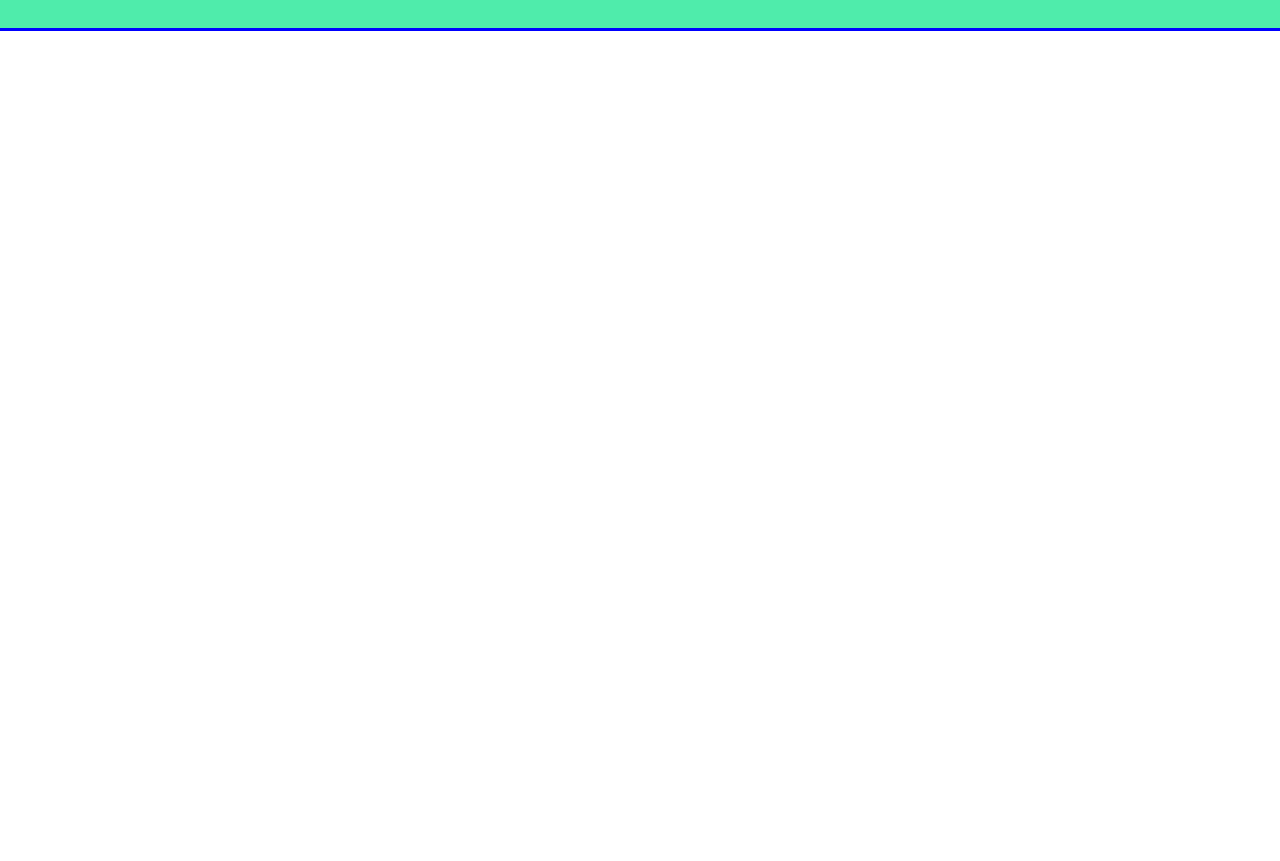
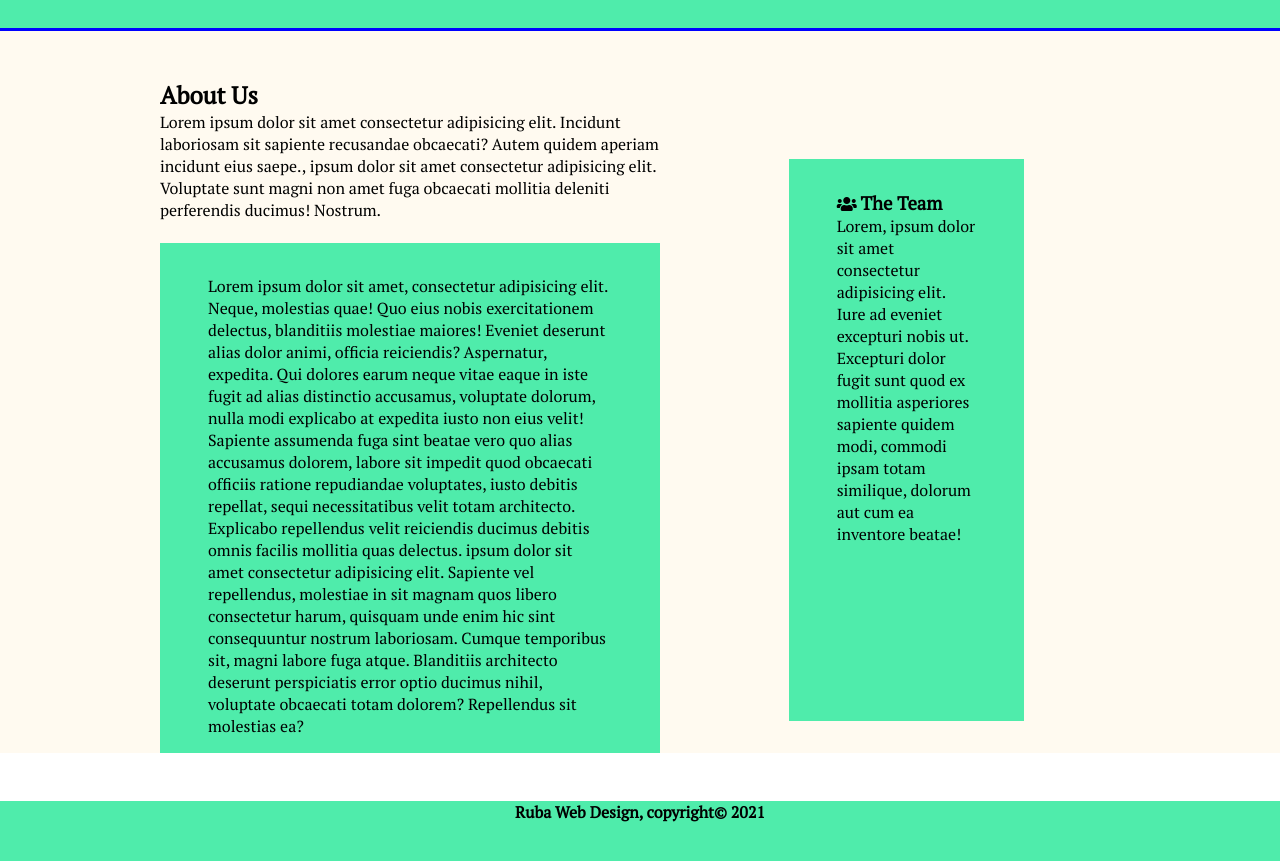
Before and after one commit to Rubaraja-r/email-newsletter, a plain HTML site: page about.html in a window 1280 px wide. Shown: the part 49-910 px from the top of the page. Before the commit the page ends 800 px from the top, so only its background shows below. Drawn offline with Linux system fonts and the light colour scheme.

Commit message:
About Page created

```diff
--- a/about.html
+++ b/about.html
@@ -21,12 +21,27 @@
               <li><a href="#"class="active">Services</a></li>
           </ul>
         </div>
+
     </nav>
-    <section class="Aboutus">
-        <div>
-
+    <section class="aboutUs">
+        <div class="segment">
+            <h2>About Us</h2>
+            <p>Lorem ipsum dolor sit amet consectetur adipisicing elit. Incidunt laboriosam sit sapiente recusandae obcaecati? Autem quidem aperiam incidunt eius saepe., ipsum dolor sit amet consectetur adipisicing elit. Voluptate sunt magni non amet fuga obcaecati mollitia deleniti perferendis ducimus! Nostrum.</p>
+            &nbsp;
+            <div class="alx">
+            <p>Lorem ipsum dolor sit amet, consectetur adipisicing elit. Neque, molestias quae! Quo eius nobis exercitationem delectus, blanditiis molestiae maiores! Eveniet deserunt alias dolor animi, officia reiciendis? Aspernatur, expedita. Qui dolores earum neque vitae eaque in iste fugit ad alias distinctio accusamus, voluptate dolorum, nulla modi explicabo at expedita iusto non eius velit! Sapiente assumenda fuga sint beatae vero quo alias accusamus dolorem, labore sit impedit quod obcaecati officiis ratione repudiandae voluptates, iusto debitis repellat, sequi necessitatibus velit totam architecto. Explicabo repellendus velit reiciendis ducimus debitis omnis facilis mollitia quas delectus. ipsum dolor sit amet consectetur adipisicing elit. Sapiente vel repellendus, molestiae in sit magnam quos libero consectetur harum, quisquam unde enim hic sint consequuntur nostrum laboriosam. Cumque temporibus sit, magni labore fuga atque. Blanditiis architecto deserunt perspiciatis error optio ducimus nihil, voluptate obcaecati totam dolorem? Repellendus sit molestias ea?</p>
+            </div>
+        </div>
+         &nbsp;
+        <div class="segments">
+            <i class="fas fa-users"></i>
+            <h3>The Team</h3>
+            <p>Lorem, ipsum dolor sit amet consectetur adipisicing elit. Iure ad eveniet excepturi nobis ut. Excepturi dolor fugit sunt quod ex mollitia asperiores sapiente quidem modi, commodi ipsam totam similique, dolorum aut cum ea inventore beatae!</p>
         </div>
 
     </section>
+    <footer>
+        <div class="cont"> <p>Ruba Web Design, copyright&copy 2021</p></div>
+    </footer>
 </body>
 </html>
--- a/styles/Style.css
+++ b/styles/Style.css
@@ -156,11 +156,53 @@ footer{
     text-align: center;
     font-weight: bold;
 }
-.cards .container.card {
-    width: 30%;
-
+.cards p{
+    width:90%;
 }
 .cards .container.card p{
     text-align:center;
     font-size: 1rem;
+
 }
+section.aboutUs {
+    min-height: 10rem;
+    display:inline-flex;
+    margin-bottom: 3rem;
+    background: floralwhite;
+}
+section .segment{
+
+    font-size: 1rem;
+    margin-left: 10rem;
+    margin-top: 3rem;
+}
+.segment p{
+    width: 80%;
+}
+.segments h3{
+    display:inline-flex;
+    flex-direction: row;
+
+}
+.segments {
+    margin-top: 8rem;
+    margin-right: 16rem;
+    background-color: rgb(79, 236, 171);
+    padding-left: 3rem;
+    padding-right: 3rem;
+    padding-top: 2rem;
+    margin-bottom: 2rem;
+}
+footer .cont {
+
+    min-height:5rem;
+
+}
+.alx p{
+
+    background-color: rgb(79, 236, 171);
+    padding-left: 3rem;
+    padding-right: 3rem;
+    padding-top: 2rem;
+    padding-bottom: 1rem;
+}
```
